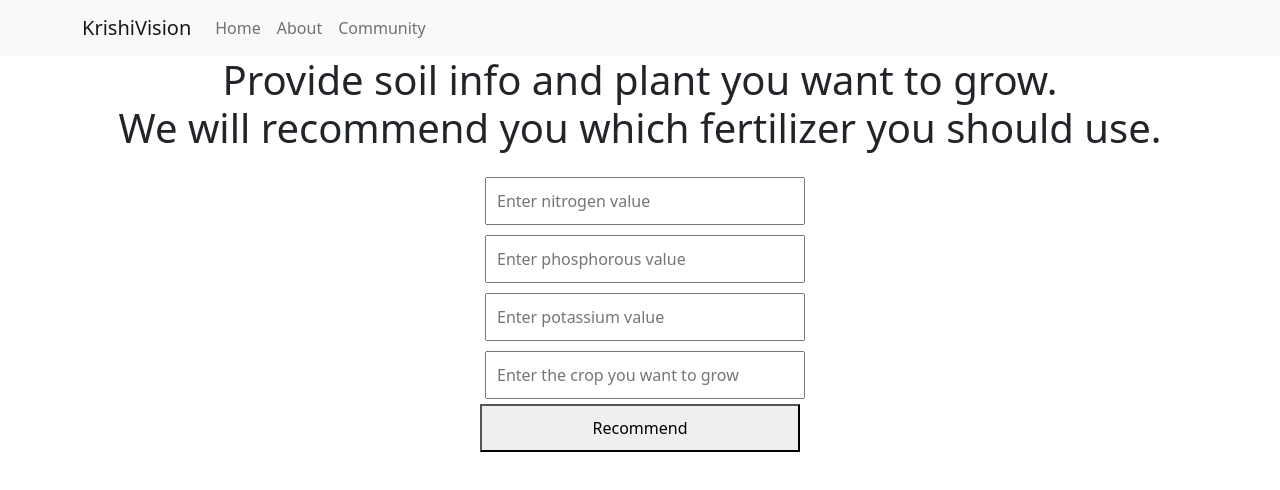
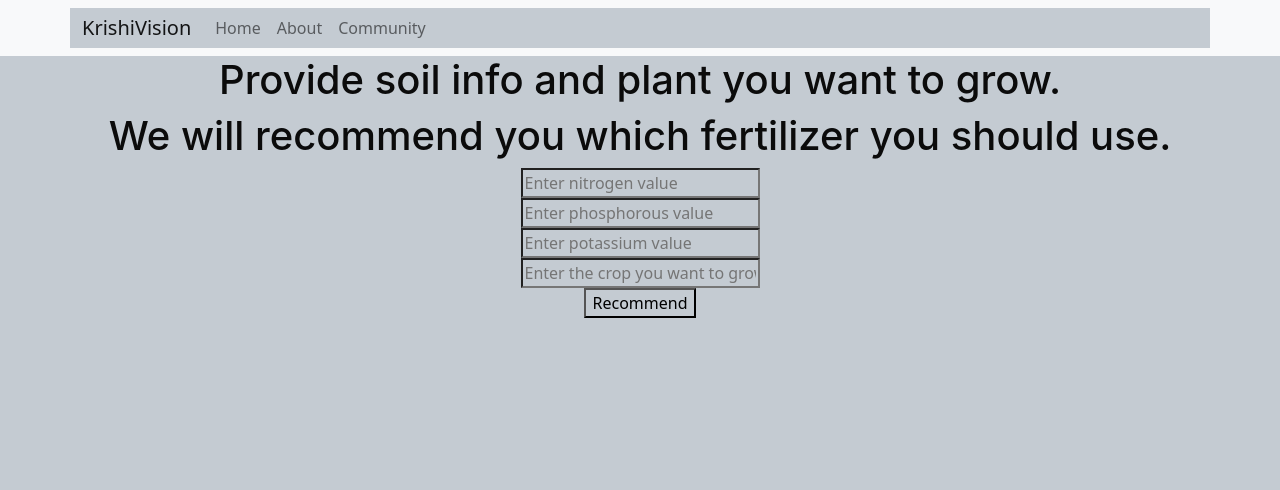
Before and after one commit to Nishant3231/KrishiVision, a Next.js app in the folder client/: page /fertilizer in a window 1280 px wide. Shown: the top 490 px of the page. Built offline with nearby package versions, Linux system fonts and the light colour scheme.

Commit message:
Update globals.css

```diff
--- a/client/styles/globals.css
+++ b/client/styles/globals.css
@@ -4,36 +4,44 @@ body {
   margin: 0;
   font-family: -apple-system, BlinkMacSystemFont, Segoe UI, Roboto, Oxygen,
     Ubuntu, Cantarell, Fira Sans, Droid Sans, Helvetica Neue, sans-serif;
+    text-align: center;
 }
-
-a {
-  color: inherit;
-  text-decoration: none;
+p{
+  text-align: center;
+  margin-left: 3%;
+  margin-right: 3%;
+  font-size: medium;
+  font-style: oblique;
+}
+ h1 {
+  color: rgb(11, 11, 11);
+  text-decoration: bisque;
+  /* background: rgb(131, 235, 108); */
+  padding: 10;
+  margin: 10;
+  font-family: -apple-system, BlinkMacSystemFont, Segoe UI, Roboto, Oxygen,
+    Ubuntu, Cantarell, Fira Sans, Droid Sans, Helvetica Neue, sans-serif;
 }
 
 * {
   box-sizing: border-box;
+  background: rgb(196, 203, 210);
 }
-.fertilizer-main-container{
-  display: flex;
-  flex-direction: column;
-  align-items: center;
-  justify-content: center;
-  width: 100%;
+
+@media (prefers-color-scheme: dark) {
+  html {
+    color-scheme: dark;
+  }
+  body {
+    color: white;
+    background: black;
+  }
+  .navigation {
+    color: white;
+    background: black;
+  }
+  link {
+    color: orange;
+    text-decoration: underline;
+  }
 }
-.fertilizer-main-container h1 {
-  margin: 0;
-
-}
-.fertilizer-form-container  {
-  margin-top: 20px;
-  width: 25%;
-}
-.fertilizer-form-container input , button {
-  padding:10px;
-  margin:5px;
-  width: 100%;
-}
-button{
-  cursor: pointer;
-}
```
